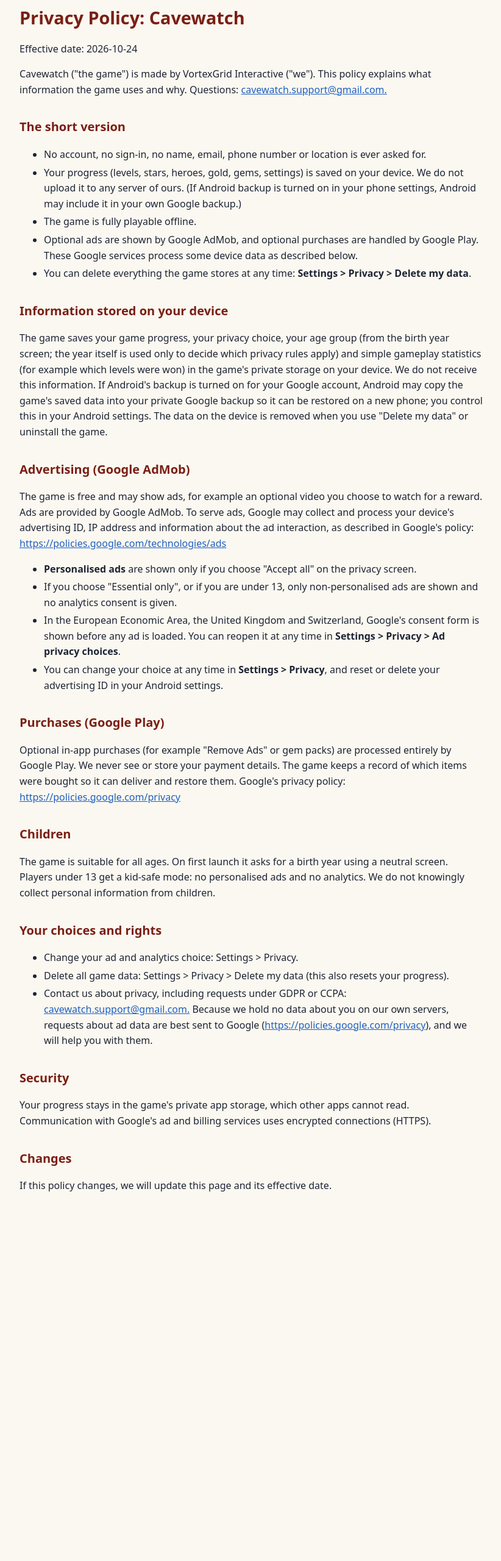
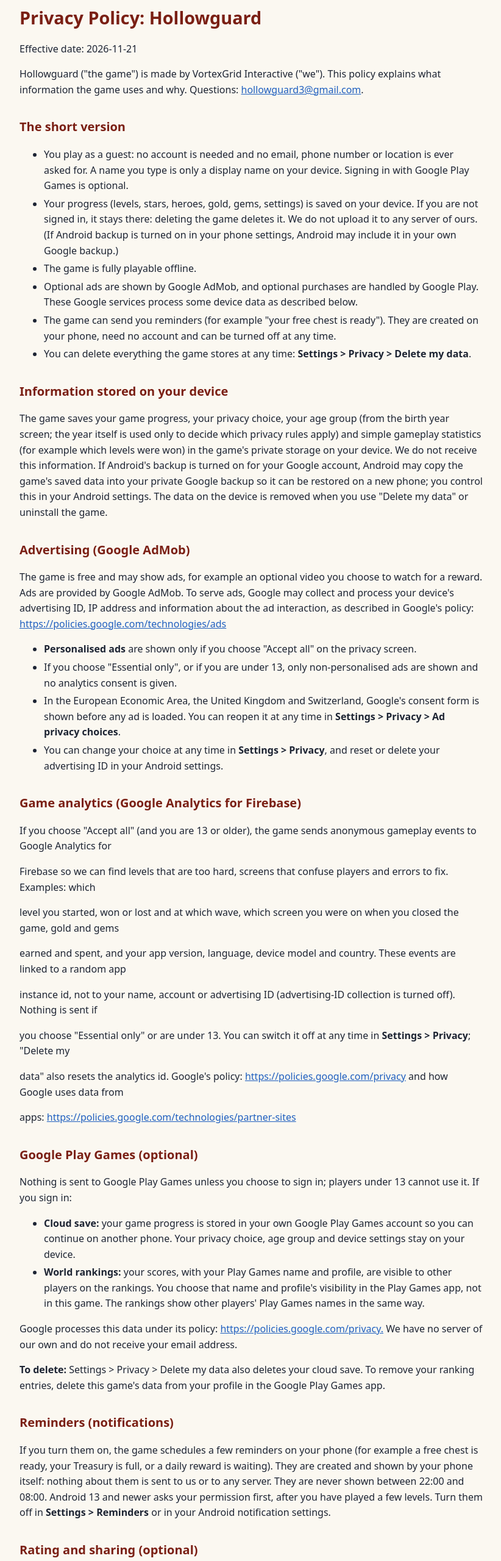
Before and after one commit to devik22/hollowguard, a plain HTML site: page privacy.html in a window 1280 px wide. Shown: the part 60-2620 px from the top of the page at 61% size, without its empty margins (228-1050 px from the left). Before the commit the page ends 2098 px from the top, so only its background shows below. Drawn offline with Linux system fonts and the light colour scheme.

Commit message:
Update privacy policy and terms (reminders, rating/share, new contact email hollowguard3@gmail.com)

```diff
--- a/privacy.html
+++ b/privacy.html
@@ -1,19 +1,20 @@
 <!doctype html>
 <html lang="en"><head><meta charset="utf-8"><meta name="viewport" content="width=device-width,initial-scale=1">
-<title>Privacy Policy - Cavewatch</title><style>body{font-family:system-ui,-apple-system,Segoe UI,Roboto,sans-serif;max-width:760px;margin:0 auto;padding:24px 16px 64px;line-height:1.6;color:#1d2433;background:#fbf8f1}
+<title>Privacy Policy - Hollowguard</title><style>body{font-family:system-ui,-apple-system,Segoe UI,Roboto,sans-serif;max-width:760px;margin:0 auto;padding:24px 16px 64px;line-height:1.6;color:#1d2433;background:#fbf8f1}
 h1{color:#7a1f14;font-size:1.8em;margin-bottom:.2em}h2{color:#7a1f14;margin-top:1.6em;font-size:1.25em}
 a{color:#1f5fbf}li{margin:.25em 0}nav{margin:-8px 0 24px}nav a{margin-right:16px}
 @media (prefers-color-scheme:dark){body{background:#151821;color:#e6e2d6}h1,h2{color:#ffcf6b}a{color:#8ab4ff}}</style></head>
-<body><nav><a href="index.html">Cavewatch</a><a href="privacy.html">Privacy</a><a href="terms.html">Terms</a></nav>
-<h1>Privacy Policy: Cavewatch</h1>
-<p>Effective date: 2026-10-24</p>
-<p>Cavewatch ("the game") is made by VortexGrid Interactive ("we"). This policy explains what information the game uses and why. Questions: <a href="mailto:cavewatch.support@gmail.com.">cavewatch.support@gmail.com.</a></p>
+<body><nav><a href="index.html">Hollowguard</a><a href="privacy.html">Privacy</a><a href="terms.html">Terms</a></nav>
+<h1>Privacy Policy: Hollowguard</h1>
+<p>Effective date: 2026-11-21</p>
+<p>Hollowguard ("the game") is made by VortexGrid Interactive ("we"). This policy explains what information the game uses and why. Questions: <a href="mailto:hollowguard3@gmail.com">hollowguard3@gmail.com</a>.</p>
 <h2>The short version</h2>
 <ul>
-<li>No account, no sign-in, no name, email, phone number or location is ever asked for.</li>
-<li>Your progress (levels, stars, heroes, gold, gems, settings) is saved on your device. We do not upload it to any server of ours. (If Android backup is turned on in your phone settings, Android may include it in your own Google backup.)</li>
+<li>You play as a guest: no account is needed and no email, phone number or location is ever asked for. A name you type is only a display name on your device. Signing in with Google Play Games is optional.</li>
+<li>Your progress (levels, stars, heroes, gold, gems, settings) is saved on your device. If you are not signed in, it stays there: deleting the game deletes it. We do not upload it to any server of ours. (If Android backup is turned on in your phone settings, Android may include it in your own Google backup.)</li>
 <li>The game is fully playable offline.</li>
 <li>Optional ads are shown by Google AdMob, and optional purchases are handled by Google Play. These Google services process some device data as described below.</li>
+<li>The game can send you reminders (for example "your free chest is ready"). They are created on your phone, need no account and can be turned off at any time.</li>
 <li>You can delete everything the game stores at any time: <strong>Settings &gt; Privacy &gt; Delete my data</strong>.</li>
 </ul>
 <h2>Information stored on your device</h2>
@@ -26,18 +27,44 @@ a{color:#1f5fbf}li{margin:.25em 0}nav{margin:-8px 0 24px}nav a{margin-right:16px
 <li>In the European Economic Area, the United Kingdom and Switzerland, Google's consent form is shown before any ad is loaded. You can reopen it at any time in <strong>Settings &gt; Privacy &gt; Ad privacy choices</strong>.</li>
 <li>You can change your choice at any time in <strong>Settings &gt; Privacy</strong>, and reset or delete your advertising ID in your Android settings.</li>
 </ul>
+<h2>Game analytics (Google Analytics for Firebase)</h2>
+<p>If you choose "Accept all" (and you are 13 or older), the game sends anonymous gameplay events to Google Analytics for</p>
+<p>Firebase so we can find levels that are too hard, screens that confuse players and errors to fix. Examples: which</p>
+<p>level you started, won or lost and at which wave, which screen you were on when you closed the game, gold and gems</p>
+<p>earned and spent, and your app version, language, device model and country. These events are linked to a random app</p>
+<p>instance id, not to your name, account or advertising ID (advertising-ID collection is turned off). Nothing is sent if</p>
+<p>you choose "Essential only" or are under 13. You can switch it off at any time in <strong>Settings &gt; Privacy</strong>; "Delete my</p>
+<p>data" also resets the analytics id. Google's policy: <a href="https://policies.google.com/privacy">https://policies.google.com/privacy</a> and how Google uses data from</p>
+<p>apps: <a href="https://policies.google.com/technologies/partner-sites">https://policies.google.com/technologies/partner-sites</a></p>
+<h2>Google Play Games (optional)</h2>
+<p>Nothing is sent to Google Play Games unless you choose to sign in; players under 13 cannot use it. If you sign in:</p>
+<ul>
+<li><strong>Cloud save:</strong> your game progress is stored in your own Google Play Games account so you can continue on another phone. Your privacy choice, age group and device settings stay on your device.</li>
+<li><strong>World rankings:</strong> your scores, with your Play Games name and profile, are visible to other players on the rankings. You choose that name and profile's visibility in the Play Games app, not in this game. The rankings show other players' Play Games names in the same way.</li>
+</ul>
+<p>Google processes this data under its policy: <a href="https://policies.google.com/privacy.">https://policies.google.com/privacy.</a> We have no server of our own and do not receive your email address.</p>
+<p><strong>To delete:</strong> Settings &gt; Privacy &gt; Delete my data also deletes your cloud save. To remove your ranking entries, delete this game's data from your profile in the Google Play Games app.</p>
+<h2>Reminders (notifications)</h2>
+<p>If you turn them on, the game schedules a few reminders on your phone (for example a free chest is ready, your Treasury is full, or a daily reward is waiting). They are created and shown by your phone itself: nothing about them is sent to us or to any server. They are never shown between 22:00 and 08:00. Android 13 and newer asks your permission first, after you have played a few levels. Turn them off in <strong>Settings &gt; Reminders</strong> or in your Android notification settings.</p>
+<h2>Rating and sharing (optional)</h2>
+<ul>
+<li><strong>Rate the game:</strong> after a great win, the game may show Google's in-app review card (at most a few times). Google Play handles the card and any review you write, under Google's privacy policy. We only keep, on your device, how many times we asked.</li>
+<li><strong>Share:</strong> if you tap Share on a result screen, the game gives a picture of your result, a short message and the store link to Android's share sheet. You choose the app and the person; we do not receive anything.</li>
+</ul>
 <h2>Purchases (Google Play)</h2>
 <p>Optional in-app purchases (for example "Remove Ads" or gem packs) are processed entirely by Google Play. We never see or store your payment details. The game keeps a record of which items were bought so it can deliver and restore them. Google's privacy policy: <a href="https://policies.google.com/privacy">https://policies.google.com/privacy</a></p>
 <h2>Children</h2>
-<p>The game is suitable for all ages. On first launch it asks for a birth year using a neutral screen. Players under 13 get a kid-safe mode: no personalised ads and no analytics. We do not knowingly collect personal information from children.</p>
+<p>The game is suitable for all ages and is not directed to children under 13 as its main audience, but we protect younger players. On first launch it asks for a birth year using a neutral screen. Players under 13 get a kid-safe mode: no personalised ads and no analytics (nothing is sent to Firebase). We do not knowingly collect personal information from children.</p>
 <h2>Your choices and rights</h2>
 <ul>
 <li>Change your ad and analytics choice: Settings &gt; Privacy.</li>
 <li>Delete all game data: Settings &gt; Privacy &gt; Delete my data (this also resets your progress).</li>
-<li>Contact us about privacy, including requests under GDPR or CCPA: <a href="mailto:cavewatch.support@gmail.com.">cavewatch.support@gmail.com.</a> Because we hold no data about you on our own servers, requests about ad data are best sent to Google (<a href="https://policies.google.com/privacy">https://policies.google.com/privacy</a>), and we will help you with them.</li>
+<li>Contact us about privacy, including requests under GDPR or CCPA, at <a href="mailto:hollowguard3@gmail.com">hollowguard3@gmail.com</a> (we reply within 30 days). Because we hold no data about you on our own servers, requests about ad data are best sent to Google (<a href="https://policies.google.com/privacy">https://policies.google.com/privacy</a>), and we will help you with them.</li>
 </ul>
 <h2>Security</h2>
 <p>Your progress stays in the game's private app storage, which other apps cannot read. Communication with Google's ad and billing services uses encrypted connections (HTTPS).</p>
+<h2>Data we do not collect</h2>
+<p>We do not ask for or collect your name, email address, phone number, contacts, photos, microphone, camera or precise location. We do not sell personal information.</p>
 <h2>Changes</h2>
-<p>If this policy changes, we will update this page and its effective date.</p>
+<p>If this policy changes, we will update this page and its effective date. Questions about this policy: <a href="mailto:hollowguard3@gmail.com">hollowguard3@gmail.com</a>.</p>
 </body></html>
```
Also changed, not shown: index.html (+4 -4 lines), terms.html (+10 -6 lines).
